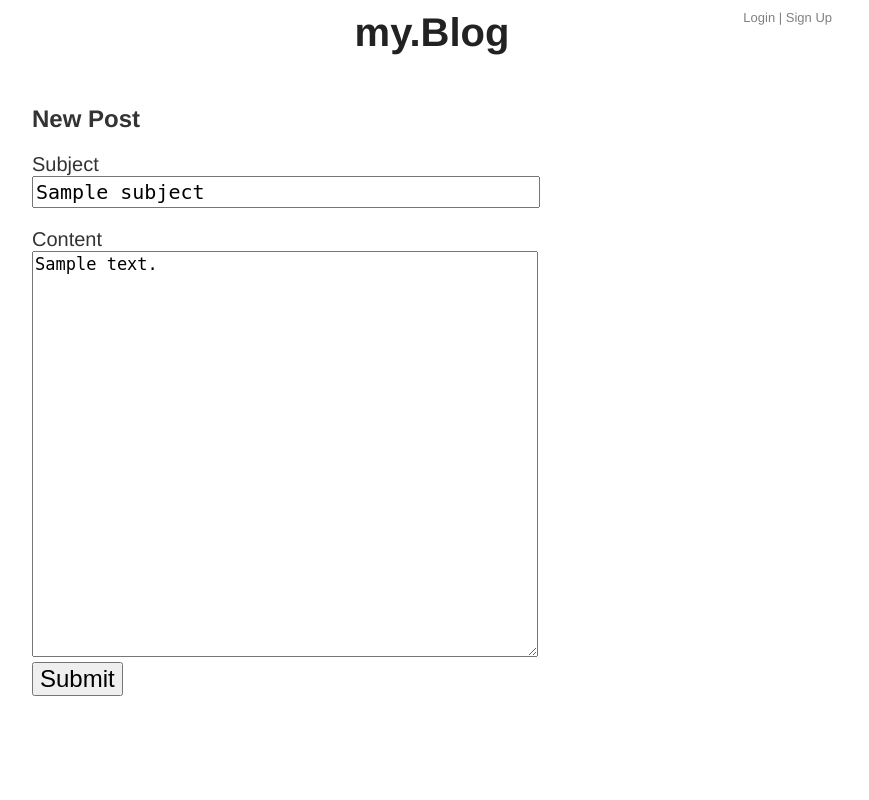
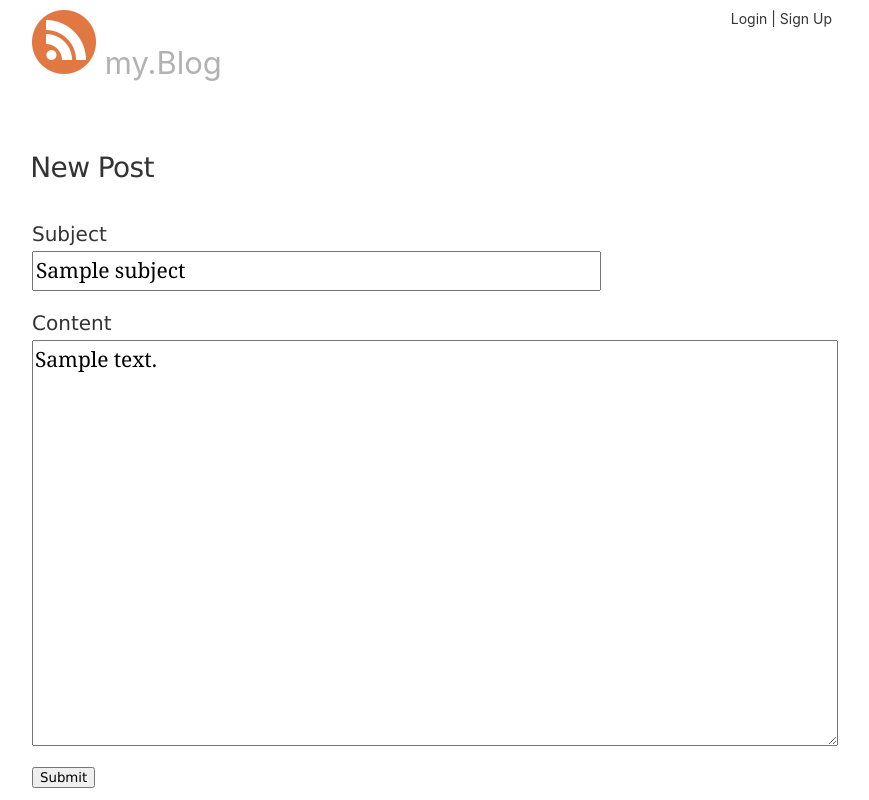
Before and after one commit to aspoljaric/myblogapp, a Python web app: template templates/newblog.html in a window 1280 px wide. Shown: the whole page, without its empty margins (208-1077 px from the left). Run offline with Jinja, Linux system fonts and the light colour scheme; the template is opened without the code that fills it: most values are stand-ins (such as "Sample title", 1, 10 or a date in 2020).

Commit message:
style: CSS styling of application

```diff
--- a/css/main.css
+++ b/css/main.css
@@ -1,6 +1,7 @@
 body {
     position: relative;
-    font-family: Helvetica, Arial, sans-serif;
+    font-family: medium-content-sans-serif-font,"Lucida Grande","Lucida Sans Unicode","Lucida Sans",Geneva,Arial,sans-serif;
+
     font-size: 14px;
 
     width: 800px;
@@ -10,20 +11,26 @@ body {
 }
 
 .login-area {
-    font-size: 13px;
-    color: gray;
+
     position: absolute;
     top: 10px;
     right: 10px;
+
+    font-family: -apple-system,BlinkMacSystemFont,"Segoe UI",Roboto,Oxygen,Ubuntu,Cantarell,"Open Sans","Helvetica Neue",sans-serif;
+    letter-spacing: 0;
+    font-weight: 400;
+    font-style: normal;
+    font-size: 14px;
+    color: rgba(0,0,0,.8);
 }
 
 .login-link {
-    color: gray;
+    color: rgba(0,0,0,.8);
     text-decoration: none;
 }
 
 .login-link:visited {
-    color: gray;
+    color: rgba(0,0,0,.8);
 }
 
 .login-link:hover {
@@ -49,32 +56,27 @@ label + label {
     margin-top: 20px;
 }
 
-input[type=text] {
-    width: 500px;
-    font-size: 20px;
-    padding: 2px;
-    font-family: monospace;
-}
+
 
 textarea {
-  width: 500px;
+  width: 800px;
   height: 400px;
   font-size: 17px;
   font-family: monospace;
 }
 
-input[type=submit] {
-  font-size: 24px;
-}
 
 .main-title {
     display: block;
-    color: #222;
-    font-size: 40px;
-    font-weight: bold;
-    text-align: center;
-    margin-bottom: 50px;
+    margin-bottom: 70px;
     text-decoration: none;
+    font-size: 31px;
+    background: #fff;
+    color: rgba(0,0,0,.3);
+    font-family: -apple-system,BlinkMacSystemFont,"Segoe UI",Roboto,Oxygen,Ubuntu,Cantarell,"Open Sans","Helvetica Neue",sans-serif;
+    letter-spacing: 0;
+    font-weight: 400;
+    font-style: normal;
 }
 
 .blog + .blog {
@@ -83,30 +85,126 @@ input[type=submit] {
 
 .blog-heading {
     position: relative;
-    border-bottom: 3px solid #666;
+}
+
+.blog {
+
+     border: 1px solid rgba(0,0,0,.09);
+     padding: 10px;
 }
 
 .blog-title {
-    font-size: 24px;
-    font-weight: bold;
+    color: rgba(0,0,0,.8);
+    font-family: medium-content-sans-serif-font,"Lucida Grande","Lucida Sans Unicode","Lucida Sans",Geneva,Arial,sans-serif;
+    font-weight: 700;
+    font-style: normal;
+    font-size: 31px;
+    margin-left: -1.94px;
+    line-height: 1.12;
+    letter-spacing: -.022em;
+
 }
+
+.blog-title > a:link {
+    color: rgba(0,0,0,.8);
+}
+
+.blog-title > a:visited {
+    color: rgba(0,0,0,.8);
+}
+
+
+a { text-decoration: none; }
 
 .blog-date {
     position: absolute;
     right: 0px;
     bottom: 0px;
-    color: #999;
+    font-family: -apple-system,BlinkMacSystemFont,"Segoe UI",Roboto,Oxygen,Ubuntu,Cantarell,"Open Sans","Helvetica Neue",sans-serif;
+    letter-spacing: 0;
+    font-weight: 400;
+    font-style: normal;
+    font-size: 14px;
+    color: rgba(0,0,0,.8);
 
 }
 
 .blog-username {
-    color: #999;
-    font-weight: italic;
+    font-family: -apple-system,BlinkMacSystemFont,"Segoe UI",Roboto,Oxygen,Ubuntu,Cantarell,"Open Sans","Helvetica Neue",sans-serif;
+    letter-spacing: 0;
+    font-weight: 400;
+    font-style: normal;
+    font-size: 14px;
+    color: rgba(0,0,0,.8);
 
 }
 
 .blog-content {
     margin-top: 5px;
+    font-family: medium-content-serif-font,Georgia,Cambria,"Times New Roman",Times,serif;
+    letter-spacing: .01rem;
+    font-weight: 400;
+    font-style: normal;
+    font-size: 21px;
+    line-height: 1.58;
+    letter-spacing: -.003em;
+}
+
+.comment-text {
+    margin-top: 5px;
+    font-family: medium-content-serif-font,Georgia,Cambria,"Times New Roman",Times,serif;
+    letter-spacing: .01rem;
+    font-weight: 400;
+    font-style: normal;
+    font-size: 21px;
+    line-height: 1.58;
+    letter-spacing: -.003em;
+}
+
+.subject-text {
+    margin-top: 5px;
+    font-family: medium-content-serif-font,Georgia,Cambria,"Times New Roman",Times,serif;
+    letter-spacing: .01rem;
+    font-weight: 400;
+    font-style: normal;
+    font-size: 21px;
+    line-height: 1.58;
+    letter-spacing: -.003em;
+}
+
+.content-text {
+    margin-top: 5px;
+    font-family: medium-content-serif-font,Georgia,Cambria,"Times New Roman",Times,serif;
+    letter-spacing: .01rem;
+    font-weight: 400;
+    font-style: normal;
+    font-size: 21px;
+    line-height: 1.58;
+    letter-spacing: -.003em;
+}
+
+h4 {
+    font-family: medium-content-sans-serif-font,"Lucida Grande","Lucida Sans Unicode","Lucida Sans",Geneva,Arial,sans-serif;
+    letter-spacing: -.02em;
+    font-weight: 300;
+    font-style: normal;
+    font-size: 28px;
+    margin-left: -1.75px;
+    line-height: 1.22;
+    letter-spacing: -.022em;
+}
+
+.button {
+    font-family: medium-content-sans-serif-font,"Lucida Grande","Lucida Sans Unicode","Lucida Sans",Geneva,Arial,sans-serif;
+
+    font-weight: 300;
+    font-style: normal;
+
+}
+
+.blog-like {
+    font-family: medium-content-sans-serif-font,"Lucida Grande","Lucida Sans Unicode","Lucida Sans",Geneva,Arial,sans-serif;
+    font-weight: bold;
 }
 
 .blog-comment {
@@ -120,7 +218,21 @@ input[type=submit] {
 
 .post-area {
     position: absolute;
-    right: 0px;
+    right: 8px;
     top: 40px;
 
 }
+
+.comment {
+    font-family: -apple-system,BlinkMacSystemFont,"Segoe UI",Roboto,Oxygen,Ubuntu,Cantarell,"Open Sans","Helvetica Neue",sans-serif;
+    letter-spacing: 0;
+    font-weight: 400;
+    font-style: normal;
+    text-rendering: optimizeLegibility;
+    -webkit-font-smoothing: antialiased;
+    -moz-osx-font-smoothing: grayscale;
+    -moz-font-feature-settings: "liga" on;
+    color: rgba(0,0,0,.8);
+    font-size: 18px;
+    line-height: 1.4;
+}
--- a/main.py
+++ b/main.py
@@ -260,7 +260,7 @@ class LoginHandler(Handler):
             self.login(u)
             self.redirect('/')
         else:
-            msg = 'Invalid login'
+            msg = 'Invalid login.'
             self.render('login.html', error = msg)
 
 class LogoutHandler(Handler):
--- a/templates/base.html
+++ b/templates/base.html
@@ -8,6 +8,7 @@
 
 <body>
   <a href="/" class="main-title">
+    <img src="/images/blog.png" alt="my.Blog">
     my.Blog
   </a>
 
--- a/templates/comment.html
+++ b/templates/comment.html
@@ -1,5 +1,5 @@
 <div class="comment">
   <div class="comment-content">
-    <li><b>{{c._render_text | safe}}</b> - <i>{{ c.username }}</i> - {{c.created.strftime("%b %d, %Y")}}</li>
+    <li><b>{{c._render_text}}</b> - <i>{{ c.username }}</i> - {{c.created.strftime("%b %d, %Y")}}</li>
   </div>
 </div>
--- a/templates/newblog.html
+++ b/templates/newblog.html
@@ -1,21 +1,22 @@
 {% extends "base.html" %}
 
 {% block content %}
-  <h2>New Post</h2>
+  <h4>New Post</h4>
 
     <form method="post">
       <label>
         <div>Subject</div>
-        <input type="text" name="subject" value="{{subject}}">
+        <input class="subject-text" size="40" type="text" name="subject" value="{{subject}}">
       </label>
 
       <label>
         <div>Content</div>
-        <textarea name="content">{{content}}</textarea>
+        <textarea class="content-text" name="content">{{content}}</textarea>
       </label>
 
       <div class="error">{{error}}</div>
 
-      <input type="submit">
+      <br>
+      <input class="button" type="submit">
     </form>
 {% endblock %}
```
Also changed, not shown: templates/login.html (+4 -3 lines), templates/newcomment.html (+4 -3 lines), templates/signup.html (+11 -3 lines), images/blog.png (added), 1 other file.
